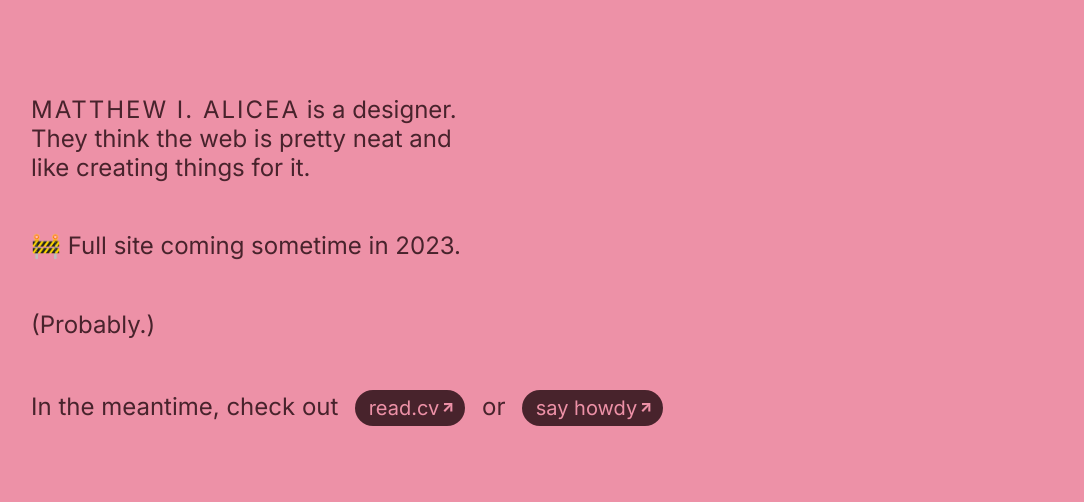
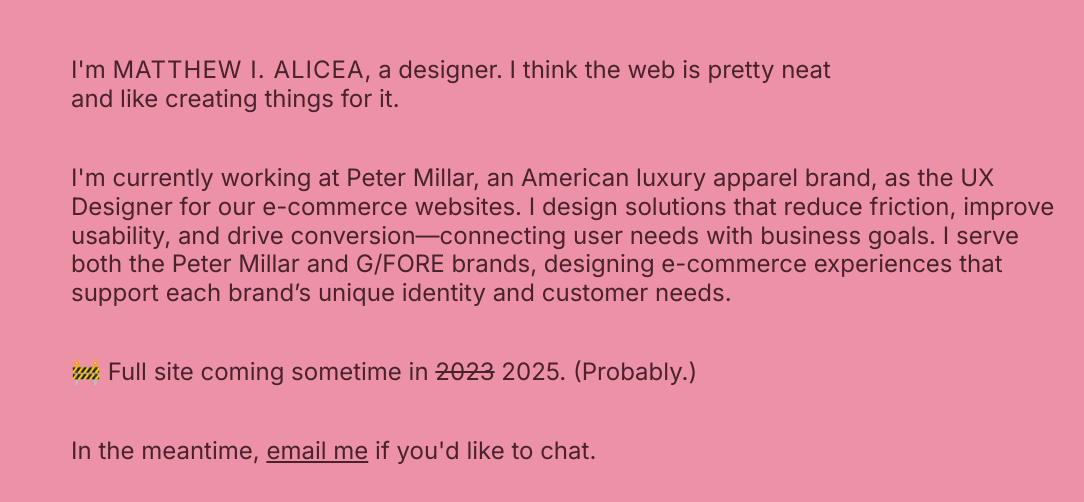
Before and after one commit to matthew-ia/maia-micro, a SvelteKit app: page / in a window 1280 px wide. Shown: the part 114-616 px from the top of the page, without its empty margins (74-1158 px from the left). Built offline with nearby package versions, Linux system fonts and the light colour scheme; a web font is replaced by a local one.

Commit message:
update copy & links

```diff
--- a/src/routes/+layout.svelte
+++ b/src/routes/+layout.svelte
@@ -14,6 +14,8 @@
     display: flex;
     align-items: center;
     min-height: 100vh;
+    max-width: 1200px;
+    margin: 0 auto;
 
     // Tablet
     @include bp-max(md) {
--- a/src/routes/+page.svelte
+++ b/src/routes/+page.svelte
@@ -6,7 +6,7 @@
   const links = {
     readcv: 'https://read.cv/matthewia',
     github: 'https://github.com/matthew-ia',
-    email: 'mailto:howdy@maia.ooo?subject=Howdy!',
+    email: 'mailto:howdy@maia.ooo',
   }
 
   const newTabProps = {
@@ -18,20 +18,19 @@
   <title>Matthew I. Alicea</title>
 </svelte:head>
 
-<p>
-  <span class="name">Matthew I. Alicea</span> is a designer.<Br d /><Br m />
-  They think the web is pretty neat<Br m /> and<Br d /> like creating things&nbsp;for&nbsp;it.
+<p class="intro">
+  I'm <span class="name">Matthew I. Alicea</span>, a&nbsp;designer.
+  I think the web is pretty neat and like creating things&nbsp;for&nbsp;it.
 </p>
-<p>🚧 Full site coming sometime in 2023.</p>
-<p>(Probably.)</p>
-<p>In the meantime, check out <Br m/>
-  <span class="links">
-    <span class="link"><Button href={links.readcv} {...newTabProps}>read.cv<Arrow /></Button></span>
-    or <span class="link"><Button href={links.email} {...newTabProps}>say howdy<Arrow /></Button></span>
-  </span>
-</p>
+<p></p>
+<p>I'm currently working at Peter Millar, an American luxury apparel brand, as the UX Designer for our e-commerce websites. I design solutions that reduce friction, improve usability, and drive conversion—connecting user needs with business goals. I serve both the Peter Millar and G/FORE brands, designing e-commerce experiences that support each brand’s unique identity and customer needs.</p>
+<p>🚧 Full site coming sometime in <del>2023</del> 2025. (Probably.)</p>
+<p>In the meantime, <a href="{links.email}">email me</a> if you'd like to chat.</p>
 
 <style lang="scss">
+  .intro {
+    max-width: 800px;
+  }
   p {
     margin-bottom: sp(5);
     @include bp-max(sm) {
@@ -40,7 +39,7 @@
     }
   }
   .link {
-    padding: 0 sp(1);
+    padding: 0 sp(.5);
     display: inline-block;
     @include mobile {
       &:first-of-type {
@@ -56,8 +55,8 @@
   }
   .name {
     text-transform: uppercase;
-    font-family: $font-family-inter;
-    letter-spacing: 2px;
+    // font-family: $font-family-inter;
+    letter-spacing: 1px;
     font-weight: 500;
   }
 </style>
--- a/src/styles/_base.scss
+++ b/src/styles/_base.scss
@@ -155,20 +155,34 @@
 // ────────────────────────────────────
 
 a:not(.unstyled) {
-  color: $link-color;
+  transition: $animate-faster;
+  // color: $link-color;
   text-decoration: $link-decoration;
   letter-spacing: $link-letter-spacing;
 
+  @media (prefers-color-scheme: light) {
+    color: $dark;
+  }
+  @media (prefers-color-scheme: dark) {
+    color: $light;
+  }
+
   &:hover {
-    color: $link-hover-color;
+    // color: $link-hover-color;
+    @media (prefers-color-scheme: light) {
+      color: $dark-pop;
+    }
+    @media (prefers-color-scheme: dark) {
+      color: $light-pop;
+    }
     text-decoration: $link-hover-decoration;
-    background-color: $link-hover-background-color;
+    // background-color: $link-hover-background-color;
   }
 
   &:focus-visible {
     border-radius: $border-radius;
     outline-offset: 2px;
-    outline: 2px solid $purple;
+    outline: 2px solid $white;
   }
 }
 
@@ -182,7 +196,6 @@
 }
 
 a:not([href]):not([class]) {
-
   &,
   &:hover {
     color: inherit;
--- a/src/styles/tokens/_colors.scss
+++ b/src/styles/tokens/_colors.scss
@@ -34,8 +34,10 @@
 
 $dark: hsl(345, 34%, 21%);
 $darker: hsl(345, 34%, 15%);
+$dark-pop: hsl(345, 61%, 39%);
 $light: hsl(346, 72%, 75%);;
 $lighter: hsl(346, 72%, 80%);
+$light-pop: hsl(345, 81%, 66%);
 
 // TINTS & SHADES (Variants)
 // ────────────────────────────────────
```
